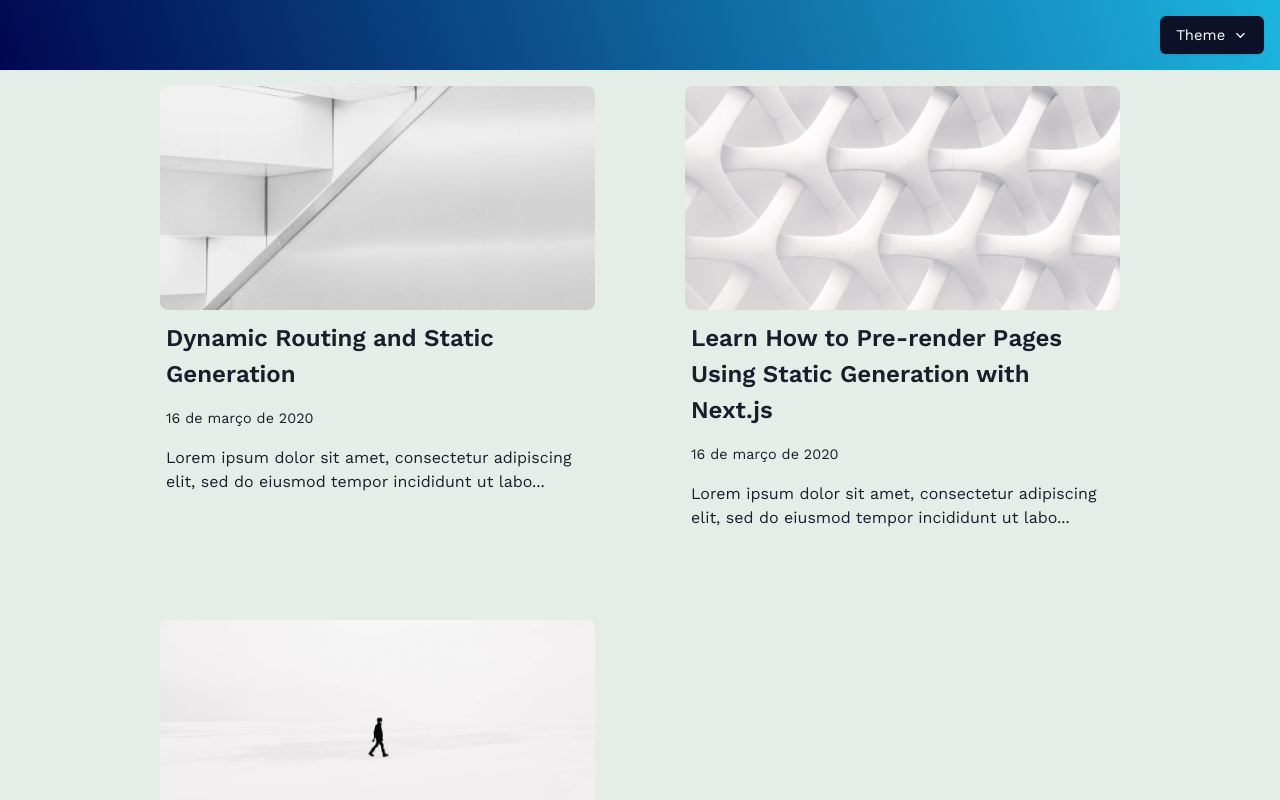
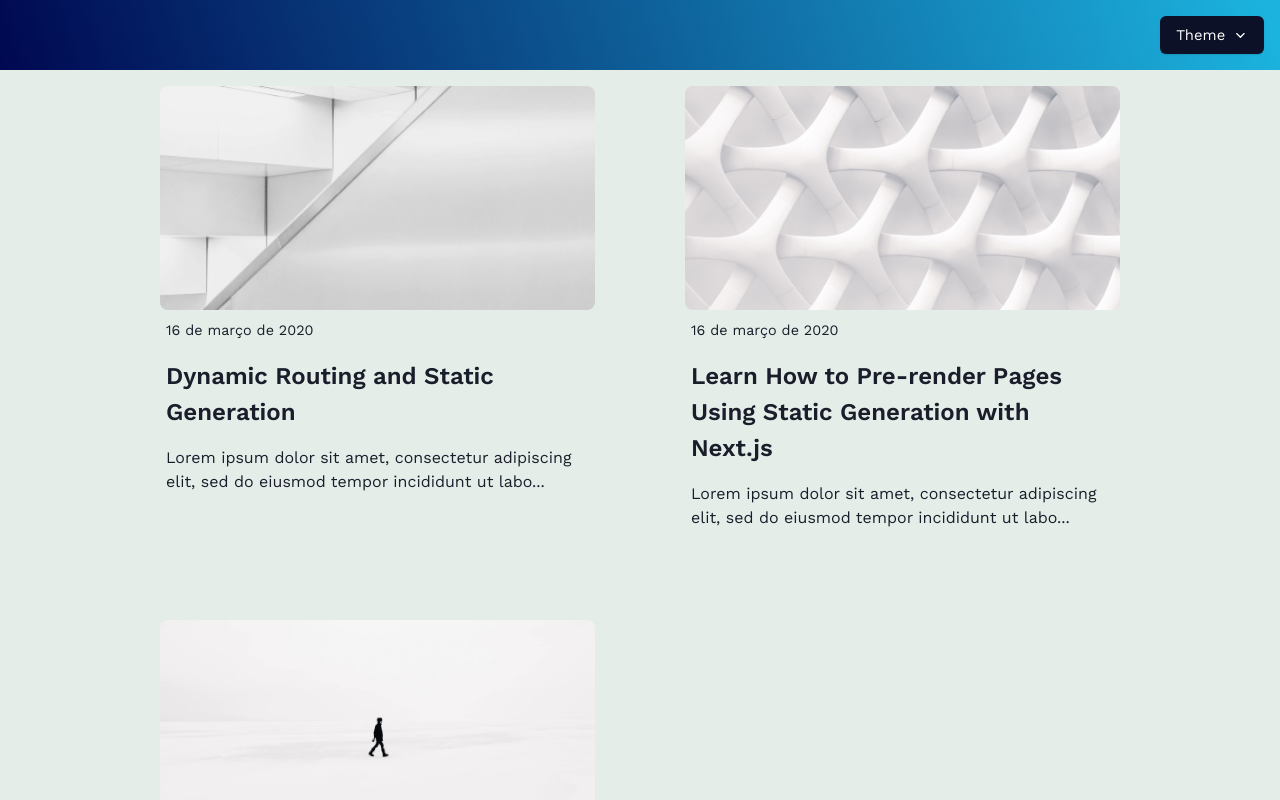
Before and after one commit to leandroslc/my-site, a Next.js app: page / in a window 1280 px wide. Shown: the top 800 px of the page. Built offline with nearby package versions, Linux system fonts and the light colour scheme.

Commit message:
feat: Home page post cards

```diff
--- a/src/modules/base/components/dropdown/styles.ts
+++ b/src/modules/base/components/dropdown/styles.ts
@@ -1,6 +1,7 @@
 import styled from 'styled-components'
 
 export const Menu = styled.div<{ $isOpen: boolean }>`
+  z-index: 1;
   display: ${({ $isOpen }) => ($isOpen ? 'flex' : 'none')};
   flex-direction: column;
   min-width: 14rem;
--- a/src/modules/home/post-card/index.tsx
+++ b/src/modules/home/post-card/index.tsx
@@ -8,20 +8,22 @@ type Props = {
 }
 
 export const PostCard = ({ post }: Props) => {
+  const { slug, coverImage, title, date, excerpt } = post
+
   return (
-    <S.PostCard key={post.slug}>
-      <S.Header>
-        <S.Image src={post.coverImage} alt={`Cover image to ${post.title}`} />
-      </S.Header>
-      <S.Content>
-        <S.Title>
-          <Link as={`/posts/${post.slug}`} href="/posts/[slug]">
-            <a className="hover:underline">{post.title}</a>
-          </Link>
-        </S.Title>
-        <S.Date dateTime={post.date}>{formatDate(post.date)}</S.Date>
-        <S.Description>{truncate(post.excerpt, 100)}</S.Description>
-      </S.Content>
-    </S.PostCard>
+    <Link as={`/posts/${slug}`} href="/posts/[slug]">
+      <S.PostLink aria-label={title}>
+        <S.PostCard key={slug}>
+          <S.Header>
+            <S.Image src={coverImage} alt={`Cover image to ${title}`} />
+          </S.Header>
+          <S.Content>
+            <S.Date dateTime={date}>{formatDate(date)}</S.Date>
+            <S.Title>{title}</S.Title>
+            <S.Description>{truncate(excerpt, 100)}</S.Description>
+          </S.Content>
+        </S.PostCard>
+      </S.PostLink>
+    </Link>
   )
 }
--- a/src/modules/home/post-card/styles.ts
+++ b/src/modules/home/post-card/styles.ts
@@ -6,12 +6,10 @@ export const PostCard = styled.article`
   flex-direction: column;
 `
 
-export const Header = styled.header``
-
 export const Image = styled.img`
   width: auto;
-  margin-bottom: 10px;
   border-radius: 8px;
+  transition: box-shadow 0.1s;
 
   @media (min-width: ${sizes.small}) {
     min-height: 10rem;
@@ -22,16 +20,44 @@ export const Image = styled.img`
   }
 `
 
+export const Title = styled.h1`
+  margin-bottom: 16px;
+  font-size: 1.5rem;
+  font-weight: bold;
+`
+
+export const PostLink = styled.a`
+  cursor: pointer;
+  border-radius: 8px;
+  transform: translateY(0);
+  transition: transform 0.1s;
+
+  &:hover,
+  &:focus {
+    text-decoration: none;
+    transform: translateY(-2px);
+    transition: transform 0.1s;
+
+    ${Title} {
+      text-decoration: underline;
+    }
+
+    ${Image} {
+      box-shadow: 0 0 0 3px ${({ theme }) => theme.main.back},
+        0 0 3px 5px ${({ theme }) => theme.postCard.borderHover};
+      transition: box-shadow 0.1s;
+    }
+  }
+`
+
+export const Header = styled.header`
+  margin-bottom: 10px;
+`
+
 export const Content = styled.main`
   display: flex;
   flex-direction: column;
   padding: 0 6px;
-`
-
-export const Title = styled.h1`
-  margin-bottom: 16px;
-  font-size: 1.5rem;
-  font-weight: bold;
 `
 
 export const Date = styled.time`
--- a/src/theme/color-scheme.ts
+++ b/src/theme/color-scheme.ts
@@ -34,6 +34,9 @@ export const light = {
       textHover: '#ffffff',
     },
   },
+  postCard: {
+    borderHover: '#284da9',
+  },
 }
 
 export type ColorScheme = typeof light
```
